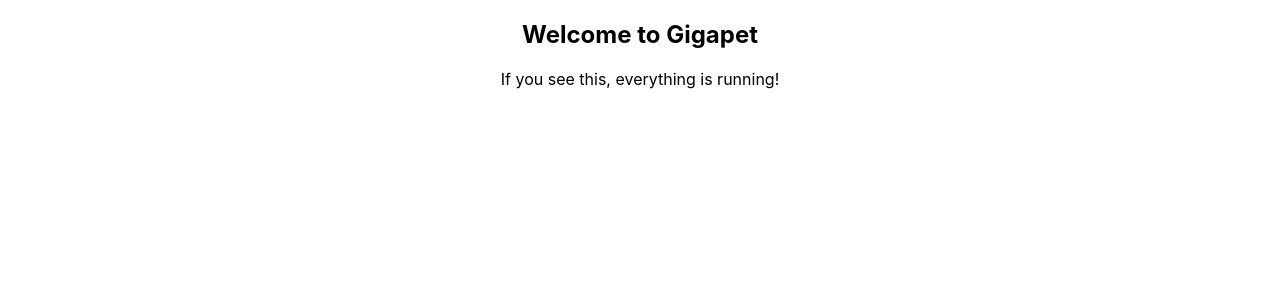
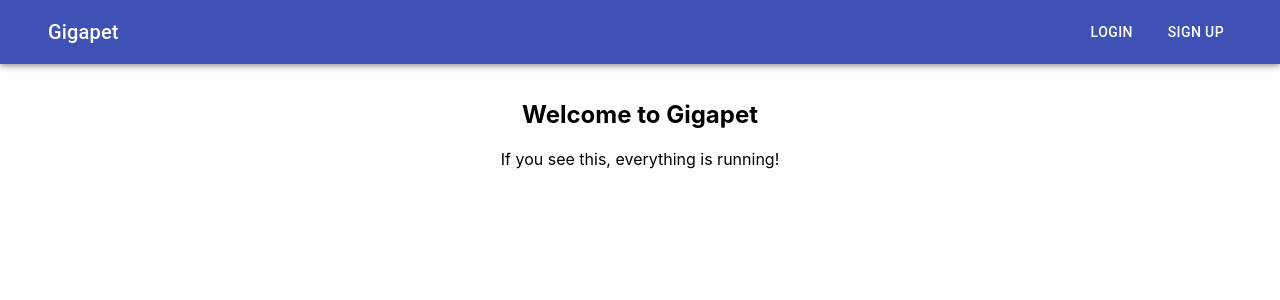
Before and after one commit to Build-Week-Gigapet-2/Front-End, a React (Create React App) app: page / in a window 1280 px wide. Shown: the top 300 px of the page. Built offline with nearby package versions, Linux system fonts and the light colour scheme.

Commit message:
created nav component - installed @material-ui/core, @material-ui/icons

```diff
--- a/package.json
+++ b/package.json
@@ -3,10 +3,11 @@
   "version": "0.1.0",
   "private": true,
   "dependencies": {
+    "@material-ui/core": "^4.9.0",
+    "@material-ui/icons": "^4.5.1",
     "@testing-library/jest-dom": "^4.2.4",
     "@testing-library/react": "^9.3.2",
     "@testing-library/user-event": "^7.1.2",
-    "material-ui": "^0.20.2",
     "react": "^16.12.0",
     "react-dom": "^16.12.0",
     "react-scripts": "3.3.0"
--- a/src/App.css
+++ b/src/App.css
@@ -1,3 +1,7 @@
 .App {
   text-align: center;
 }
+
+.content {
+  margin-top: 100px;
+}
--- a/src/App.js
+++ b/src/App.js
@@ -1,15 +1,19 @@
 import React from 'react';
+import Nav from './Components/Layout/Nav';
 
 import './App.css';
 
 function App() {
-  return (
-    <div className="App">
-      <h2> Welcome to Gigapet</h2>
-      <p>If you see this, everything is running!</p>
+    return (
+        <div className="App">
+            <Nav />
 
-    </div>
-  );
+            <div className='content'>
+                <h2> Welcome to Gigapet</h2>
+                <p>If you see this, everything is running!</p>
+            </div>
+        </div>
+    );
 }
 
 export default App;
--- a/src/Components/Layout/Nav.js
+++ b/src/Components/Layout/Nav.js
@@ -0,0 +1,44 @@
+import React from 'react';
+import { makeStyles } from '@material-ui/core/styles';
+import {
+  Container,
+  AppBar,
+  Toolbar,
+  IconButton,
+  MenuItem,
+  Typography,
+  Button
+} from '@material-ui/core';
+
+function Nav()
+{
+
+    const classes = makeStyles(theme => ({
+        menuSeparator: {
+            justifyContent: 'space-between',
+        },
+        buttonSpacing: {
+            marginLeft: theme.spacing(2),
+        },
+    }))();
+
+    return (
+        <div className='nav-bar'>
+            <AppBar position='fixed'>
+                <Container>
+                    <Toolbar className={classes.menuSeparator}>
+                        <Typography variant='h6'>
+                            Gigapet
+                        </Typography>
+                        <div className='nav-items'>
+                            <Button color='inherit' className={classes.buttonSpacing}>Login</Button>
+                            <Button color='inherit' className={classes.buttonSpacing}>Sign Up</Button>
+                        </div>
+                    </Toolbar>
+                </Container>
+            </AppBar>
+        </div>
+    )
+}
+
+export default Nav;
```
Also changed, not shown: 1 other file (tests, documents, lock files or other folders).
